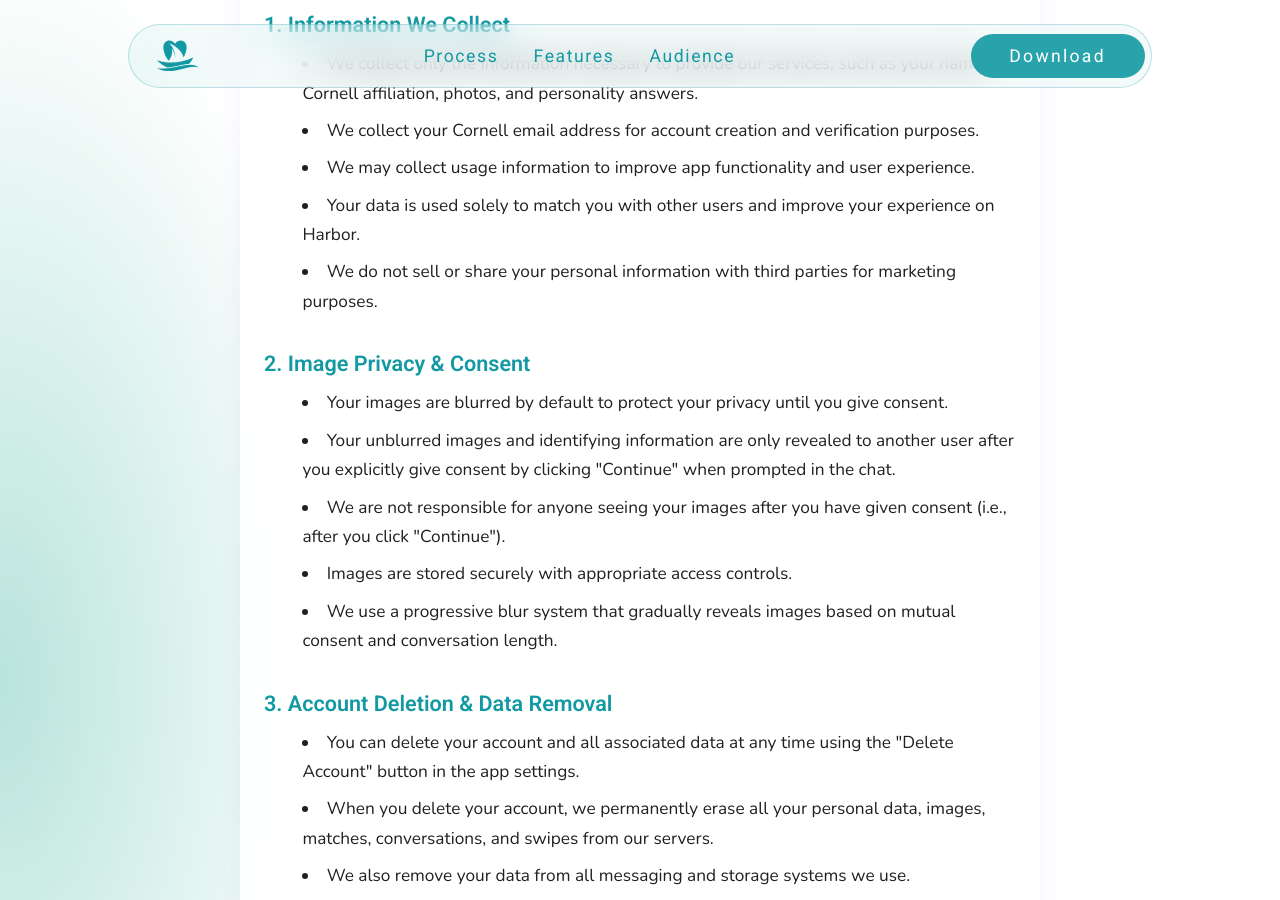
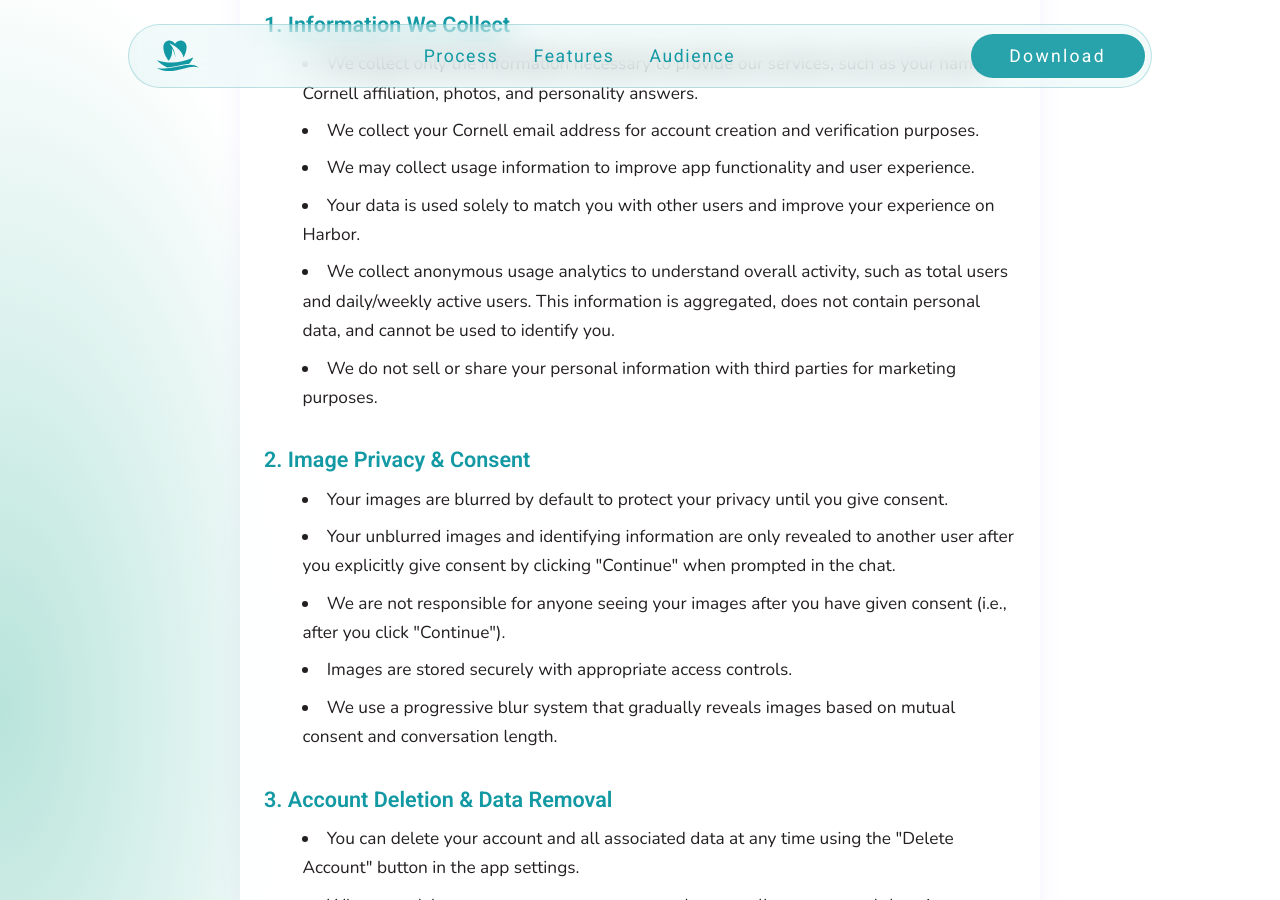
Before and after one commit to GabrielCastilloH/tryharbor.app, a Jekyll site: the page built from privacy.html, in a window 1280 px wide and 900 px high, scrolled down 380 px. Built offline with Jekyll 4.4.1, drawn with Linux system fonts in a browser that asks for light colours.

Commit message:
Enhance privacy policy by adding information on anonymous usage analytics to clarify data collection practices. Update terms of service to specify eligibility criteria for current Cornell students only.

```diff
--- a/privacy.html
+++ b/privacy.html
@@ -28,6 +28,12 @@ title: Privacy Policy
     <li>
       Your data is used solely to match you with other users and improve your
       experience on Harbor.
+    </li>
+    <li>
+      We collect anonymous usage analytics to understand overall activity, such
+      as total users and daily/weekly active users. This information is
+      aggregated, does not contain personal data, and cannot be used to identify
+      you.
     </li>
     <li>
       We do not sell or share your personal information with third parties for
--- a/terms.html
+++ b/terms.html
@@ -14,8 +14,7 @@ title: Terms & Conditions
   <h2 class="primary-color">1. Eligibility</h2>
   <ul>
     <li>
-      You must be a current or former Cornell student aged 18 or older to use
-      Harbor.
+      You must be a current Cornell student aged 18 or older to use Harbor.
     </li>
     <li>
       You are responsible for maintaining the confidentiality of your account
```
